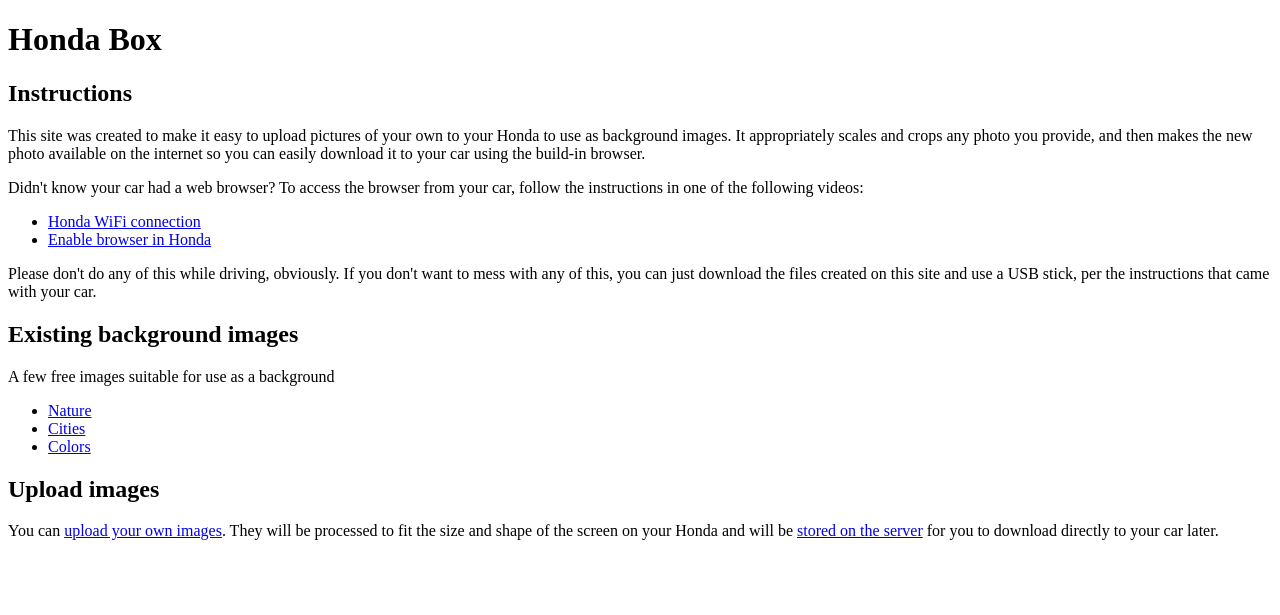
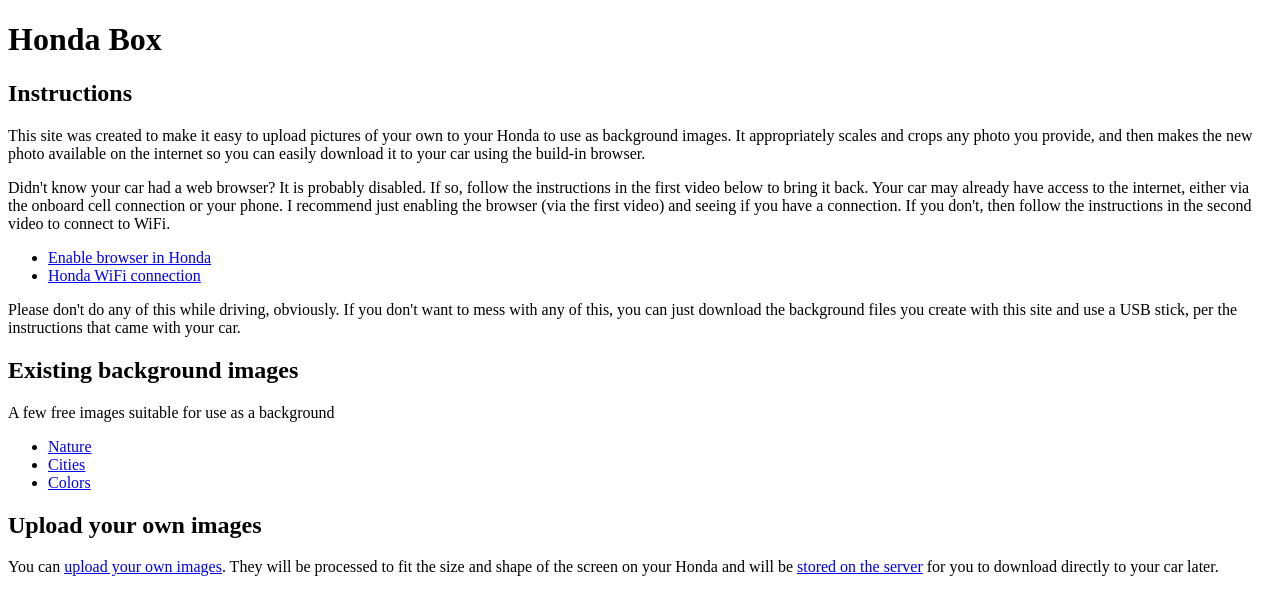
Before and after one commit to jonbirge/honda-box, a Flask app: page / in a window 1280 px wide. Shown: the top 615 px of the page. Run offline with Flask 2, Linux system fonts and the light colour scheme; data that the repository does not hold is empty.

Commit message:
minor change to index

```diff
--- a/templates/index.html
+++ b/templates/index.html
@@ -6,17 +6,21 @@
   your Honda to use as background images. It appropriately scales and crops
   any photo you provide, and then makes the new photo available on the internet
   so you can easily download it to your car using the build-in browser.</p>
-  <p>Didn't know your car had a web browser?
-  To access the browser from your car, follow the instructions in one of
-  the following videos:</p>
+  <p>Didn't know your car had a web browser? It is probably disabled. If so,
+  follow the instructions in the first video below to bring it back.
+  Your car may already have access to the internet, either via
+  the onboard cell connection or your phone. I recommend just enabling the
+  browser (via the first video) and seeing if you have a connection. If
+  you don't, then follow the instructions in the second video to connect
+  to WiFi.</p>
   <ul>
+    <li><a href="https://youtu.be/AFOUGcDcMeY" target="_blank">Enable browser in Honda</a></li>
     <li><a href="https://youtu.be/4tw84bjbI8g" target="_blank">Honda WiFi connection</a></li>
-    <li><a href="https://youtu.be/AFOUGcDcMeY" target="_blank">Enable browser in Honda</a></li>
   </ul>
   <p>Please don't do any of this while driving, obviously.
   If you don't want to mess with any of this, you can
-  just download the files created on this site and use a USB stick, per
-  the instructions that came with your car.</p>
+  just download the background files you create with this site
+  and use a USB stick, per the instructions that came with your car.</p>
   <h2>Existing background images</h2>
   <p>A few free images suitable for use as a background</p>
   <p><ul>
@@ -24,7 +28,7 @@
     <li><a href="data/static/cities">Cities</a></li>
     <li><a href="data/static/colors">Colors</a></li>
   </ul></p>
-  <h2>Upload images</h2>
+  <h2>Upload your own images</h2>
   You can <a href="upload">upload your own images</a>. They will be
   processed to fit the size and shape of the screen on your Honda and will be
   <a href="box">stored on the server</a> for you to download directly
```
